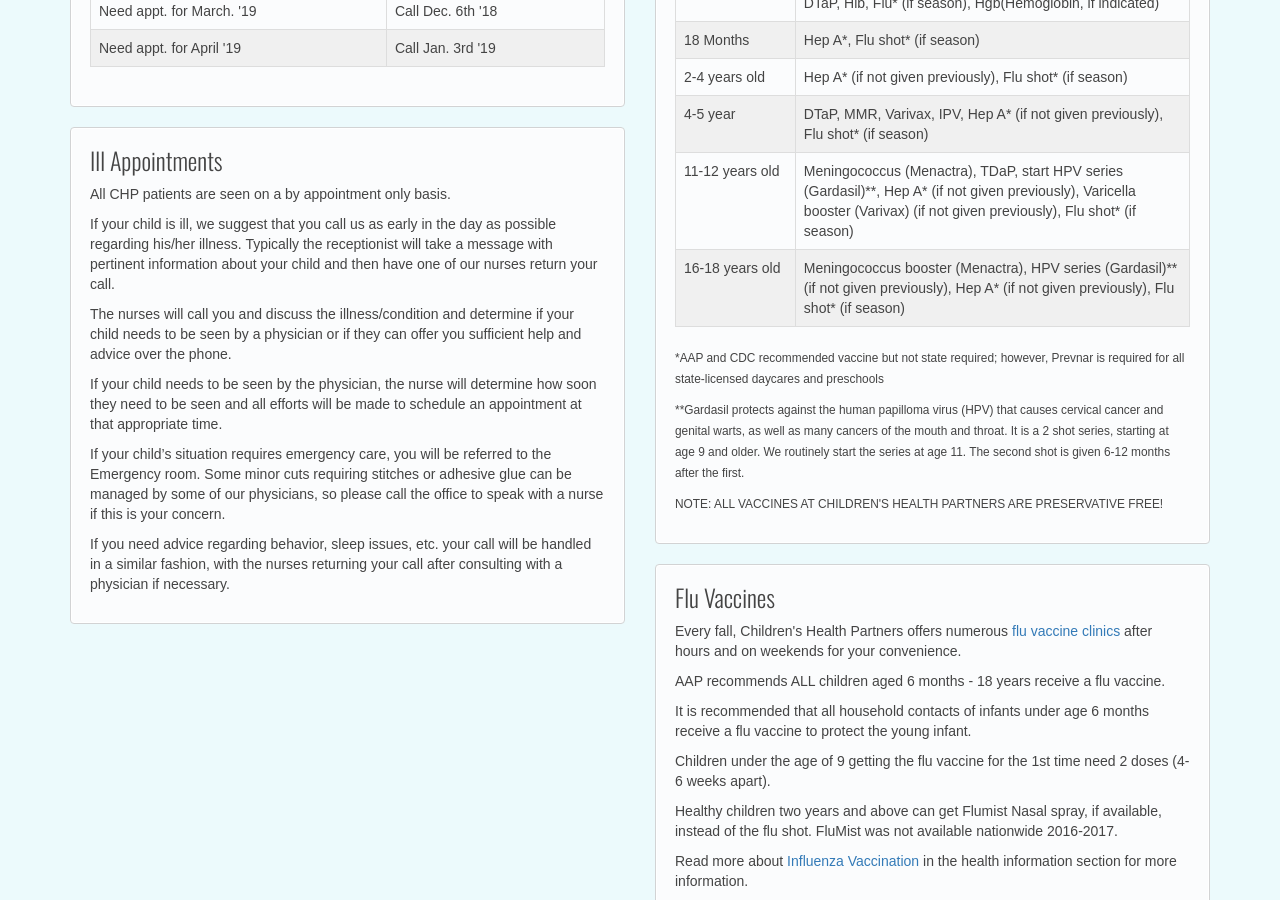
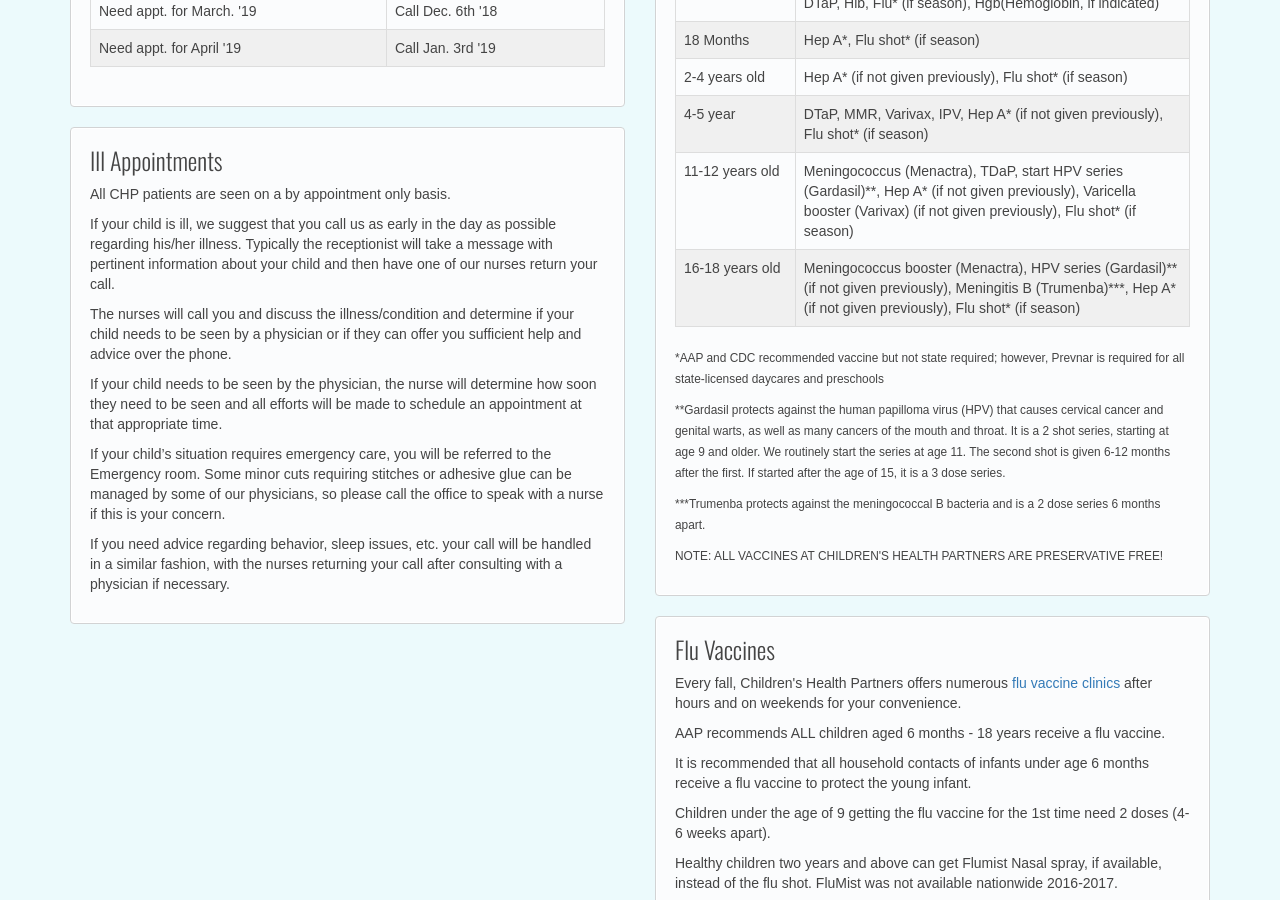
Before and after one commit to chpweb/web, a Jekyll site: the page built from scheduling.html, in a window 1280 px wide and 900 px high, scrolled down 847 px. Built offline with Jekyll 4.4.1, drawn with Linux system fonts in a browser that asks for light colours; some web fonts are replaced; comment, search, counter and statistics services are not loaded.

Commit message:
Update scheduling.html

```diff
--- a/scheduling.html
+++ b/scheduling.html
@@ -156,12 +156,13 @@ published: true
               </tr>
               <tr>
                 <td>16-18 years old</td>
-                <td>Meningococcus booster (Menactra), HPV series (Gardasil)** (if not given previously), Hep A* (if not given previously), Flu shot* (if season)</td>
+                <td>Meningococcus booster (Menactra), HPV series (Gardasil)** (if not given previously), Meningitis B (Trumenba)***, Hep A* (if not given previously), Flu shot* (if season)</td>
               </tr>
             </tbody>
           </table>
           <p><small>*AAP and CDC recommended vaccine but not state required; however, Prevnar is required for all state-licensed daycares and preschools</small></p>
-          <p><small>**Gardasil protects against the human papilloma virus (HPV) that causes cervical cancer and genital warts, as well as many cancers of the mouth and throat.  It is a 2 shot series, starting at age 9 and older.  We routinely start the series at age 11.  The second shot is given 6-12 months after the first.</small></p>
+          <p><small>**Gardasil protects against the human papilloma virus (HPV) that causes cervical cancer and genital warts, as well as many cancers of the mouth and throat.  It is a 2 shot series, starting at age 9 and older.  We routinely start the series at age 11.  The second shot is given 6-12 months after the first. If started after the age of 15, it is a 3 dose series.</small></p>
+          <p><small>***Trumenba protects against the meningococcal B bacteria and is a 2 dose series 6 months apart.</small></p>
 
           <p class="strong"><small>NOTE:  ALL VACCINES AT CHILDREN'S HEALTH PARTNERS ARE PRESERVATIVE FREE!</small></p>
         </div>
```
